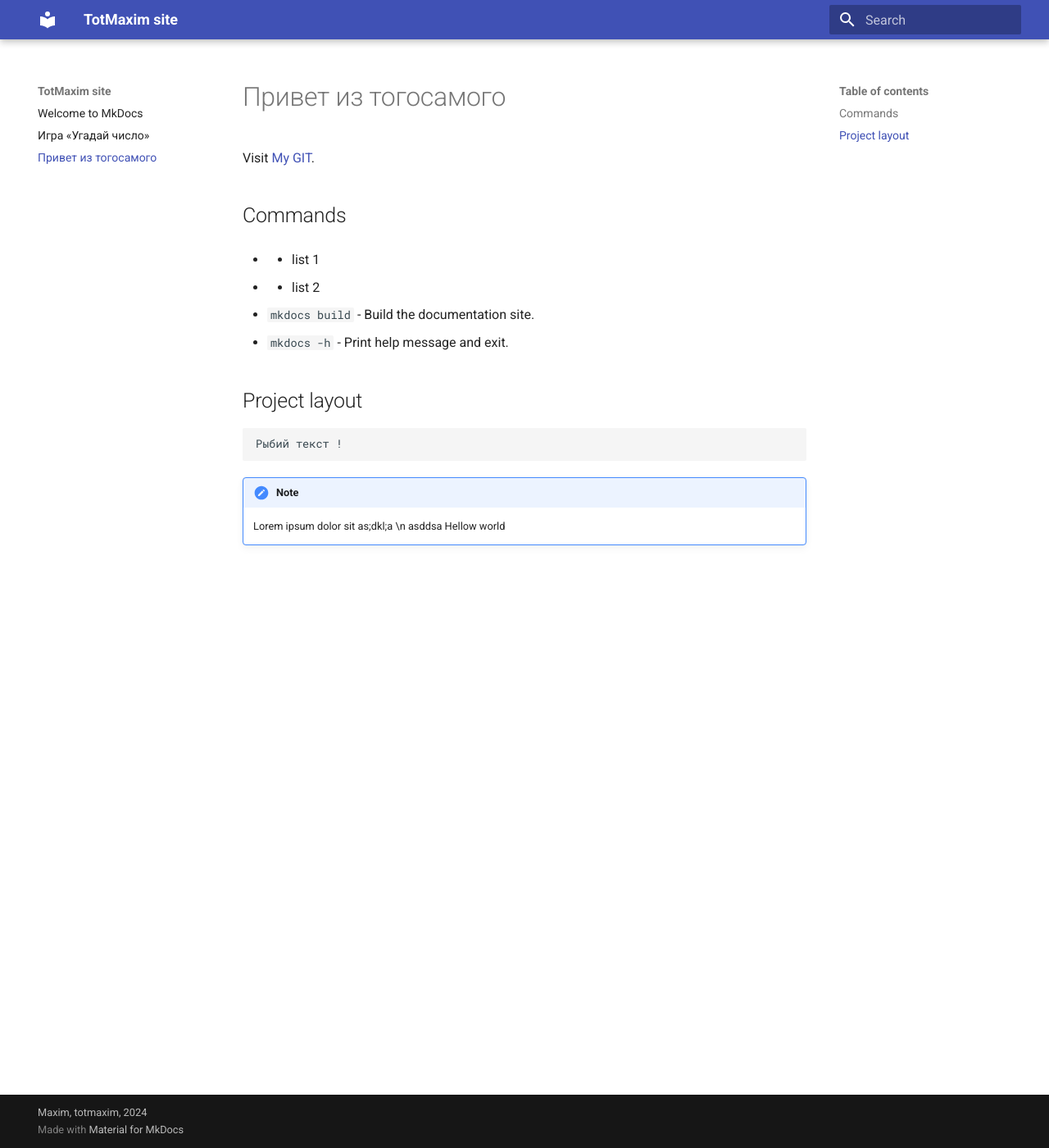
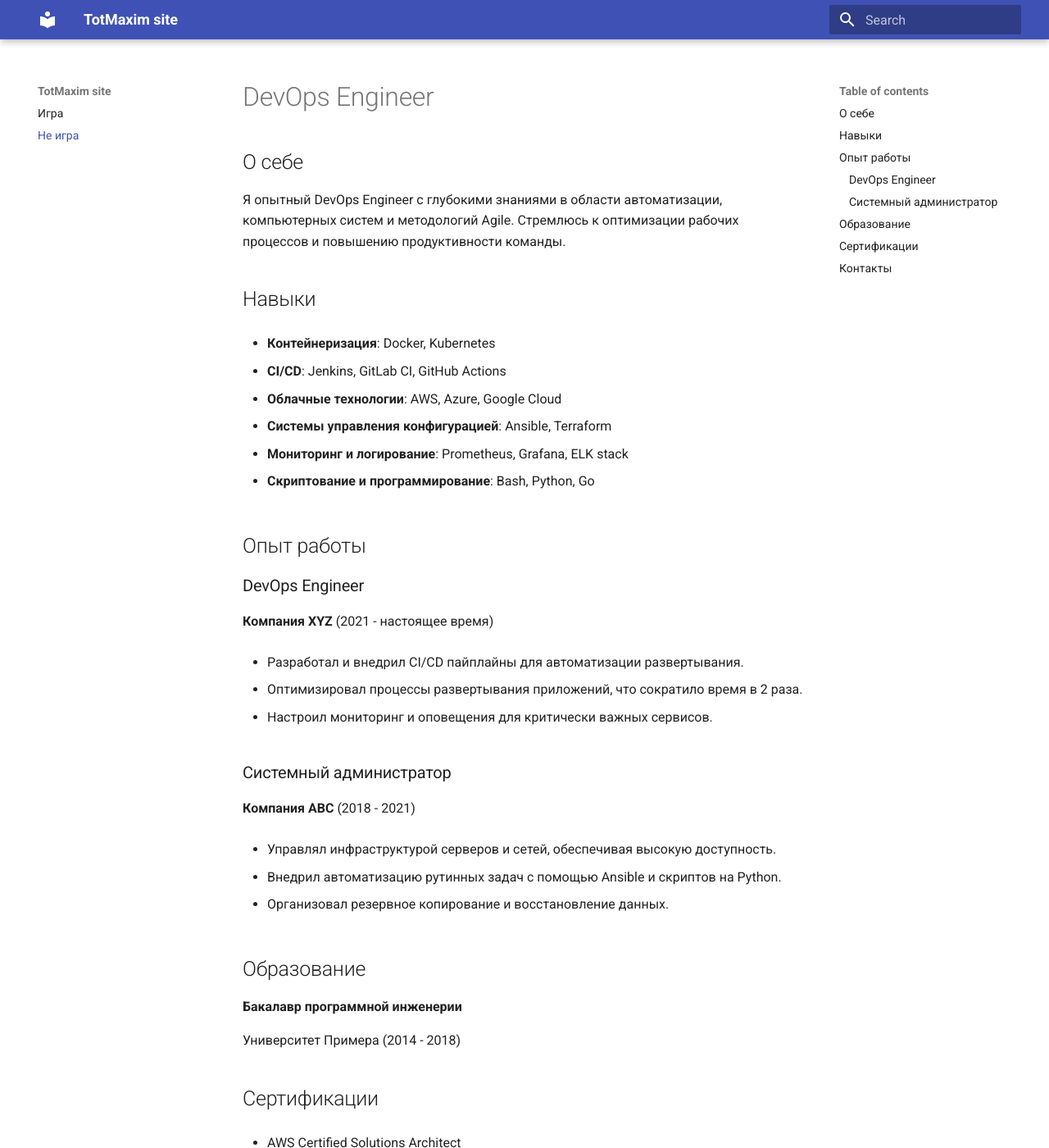
Before and after one commit to Tot-Maxim/simple-mkdocs-site, an MkDocs documentation site: the page built from docs/shell.md, in a window 1280 px wide and 1400 px high. Shown: the whole window at 82% size. Built offline with MkDocs 1.6.1 and Material for MkDocs 9.7.7, drawn with Linux system fonts in a browser that asks for light colours; some of the changed text lies outside the part shown.

Commit message:
Доработка страниц

```diff
--- a/docs/shell.md
+++ b/docs/shell.md
@@ -1,20 +1,69 @@
-# Привет из тогосамого
-
-Visit [My GIT](https://github.com/Tot-Maxim).
-
-## Commands
-
-* - list 1
-* - list 2
-* `mkdocs build` - Build the documentation site.
-* `mkdocs -h` - Print help message and exit.
-
-## Project layout
-
-    Рыбий текст !
+# DevOps Engineer
 
 
-!!! note
-    Lorem ipsum dolor sit as;dkl;a \n
-    asddsa
-    Hellow world
+## О себе
+
+Я опытный DevOps Engineer с глубокими знаниями в области автоматизации, компьютерных систем и методологий Agile. Стремлюсь к оптимизации рабочих процессов и повышению продуктивности команды.
+
+
+## Навыки
+
+- **Контейнеризация**: Docker, Kubernetes
+
+- **CI/CD**: Jenkins, GitLab CI, GitHub Actions
+
+- **Облачные технологии**: AWS, Azure, Google Cloud
+
+- **Системы управления конфигурацией**: Ansible, Terraform
+
+- **Мониторинг и логирование**: Prometheus, Grafana, ELK stack
+
+- **Скриптование и программирование**: Bash, Python, Go
+
+
+## Опыт работы
+
+
+### DevOps Engineer
+
+**Компания XYZ** (2021 - настоящее время)
+
+- Разработал и внедрил CI/CD пайплайны для автоматизации развертывания.
+
+- Оптимизировал процессы развертывания приложений, что сократило время в 2 раза.
+
+- Настроил мониторинг и оповещения для критически важных сервисов.
+
+
+### Системный администратор
+
+**Компания ABC** (2018 - 2021)
+
+- Управлял инфраструктурой серверов и сетей, обеспечивая высокую доступность.
+
+- Внедрил автоматизацию рутинных задач с помощью Ansible и скриптов на Python.
+
+- Организовал резервное копирование и восстановление данных.
+
+
+## Образование
+
+**Бакалавр программной инженерии**
+
+Университет Примера (2014 - 2018)
+
+
+## Сертификации
+
+- AWS Certified Solutions Architect
+
+- Certified Kubernetes Administrator (CKA)
+
+- Docker Certified Associate
+
+
+## Контакты
+
+- **Email**: p.maxim.mail@yandex.ru
+
+- **GitHub**: [Visit My GIT](https://github.com/Tot-Maxim)
--- a/mkdocs.yml
+++ b/mkdocs.yml
@@ -2,6 +2,15 @@ site_name: TotMaxim site
 site_url: https://Tot-Maxim.github.io/simple-mkdocs-site/
 theme:
   name: material
+  palette:
+    scheme: default
+    toggle:
+      icon: material/moon
+      name: Switch to dark mode
+nav:
+  - Игра: game.md
+  - Не игра: shell.md
+
 site_author: Maxim Maxim
 copyright: Maxim, totmaxim, 2024
 markdown_extensions:
```
Also changed, not shown: docs/game.md (+29 -13 lines), docs/index.md (deleted, +0 -17 lines).
